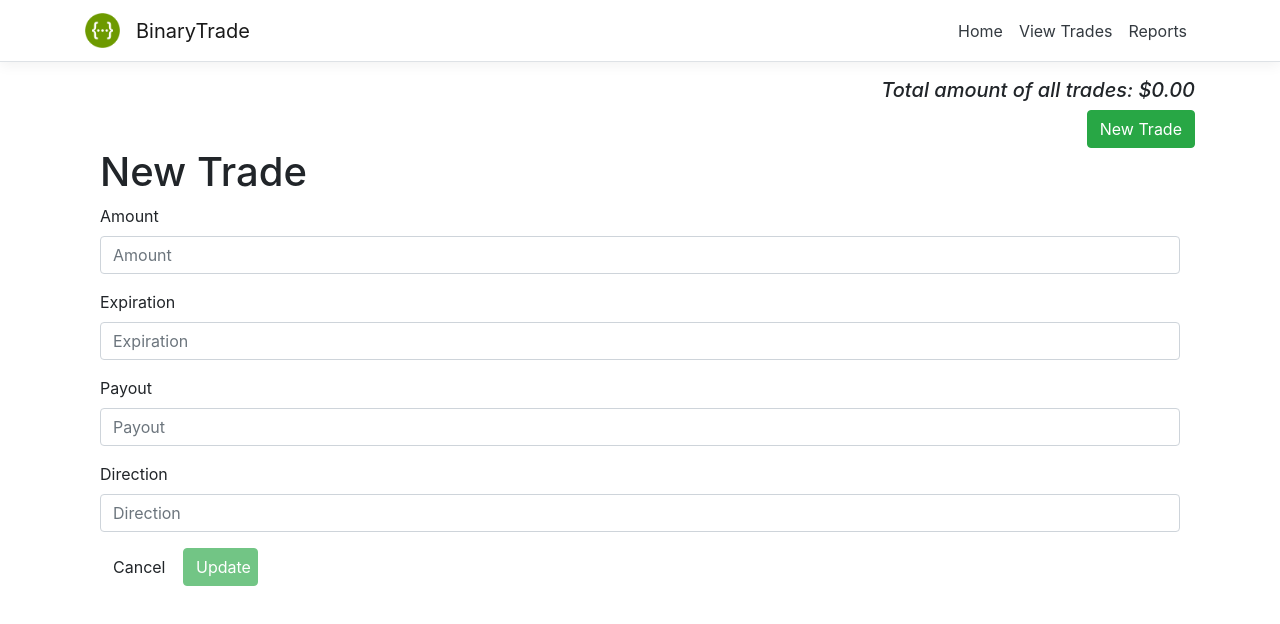
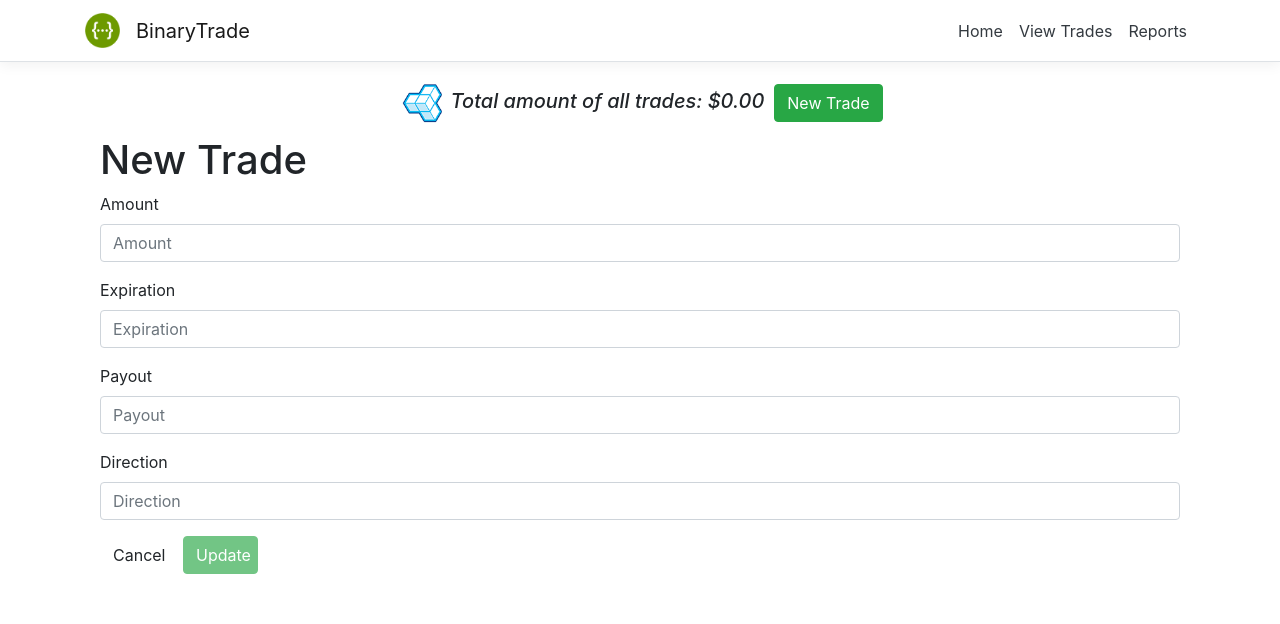
Before and after one commit to sollygit/BinaryTrade, an Angular app in the folder StockTrader/ClientApp/: page /trades/1 in a window 1280 px wide. Shown: the top 624 px of the page. Built offline with nearby package versions, Linux system fonts and the light colour scheme; no server answers.

Commit message:
add logo and fix style

```diff
--- a/StockTrader/ClientApp/src/app/fetch-trades/fetch-trades.component.html
+++ b/StockTrader/ClientApp/src/app/fetch-trades/fetch-trades.component.html
@@ -10,7 +10,7 @@
       <th>Expiration</th>
       <th>Amount</th>
       <th>Direction</th>
-      <th><button (click)="autoTrade()" class="btn btn-info" data-title="Auto Trade"><i class="fa fa-plus"></i>Auto Trader</button></th>
+      <th><button (click)="autoTrade()" class="btn btn-info" data-title="Auto Trade"><i class="fa fa-plus"></i>Generate</button></th>
     </tr>
   </thead>
   <tbody>
@@ -21,7 +21,7 @@
       <td>{{ trade.amount | currency }}</td>
       <td>{{ trade.direction }}</td>
       <td>
-        <button (click)="deleteTrade(trade.id)" class="btn btn-danger" data-title="Delete" data-toggle="modal" data-target="#delete"><i class="fa fa-plus"></i>Delete</button>
+        <button (click)="deleteTrade(trade.id)" class="btn btn-danger" data-title="Delete" style="width:90px;"><i class="fa fa-plus"></i>Delete</button>
       </td>
     </tr>
   </tbody>
--- a/StockTrader/ClientApp/src/app/header/header.component.css
+++ b/StockTrader/ClientApp/src/app/header/header.component.css
@@ -1,3 +1,12 @@
-.center {
+
+.amount {
   font-style: italic;
 }
+
+.total{
+    margin-right:10px;
+}
+
+.logo {
+  height: 50px;
+}
--- a/StockTrader/ClientApp/src/app/header/header.component.html
+++ b/StockTrader/ClientApp/src/app/header/header.component.html
@@ -1,6 +1,9 @@
-<div align="right">
-  <h5 class="center">Total amount of all trades: {{ TotalAmount | currency }}</h5>
-  <button type="button" class="btn btn-success" [routerLink]="['/trades/new']">
-    <i class="fa fa-plus"></i> New Trade
-  </button>
+<div align="center">
+  <h5 class="amount">
+    <img [src]="logo" class="logo" alt="logo">
+    <span class="total">Total amount of all trades: {{ TotalAmount | currency }}</span>
+    <button type="button" class="btn btn-success" [routerLink]="['/trades/new']">
+      <i class="fa fa-plus"></i> New Trade
+    </button>
+  </h5>
 </div>
--- a/StockTrader/ClientApp/src/app/header/header.component.ts
+++ b/StockTrader/ClientApp/src/app/header/header.component.ts
@@ -7,6 +7,7 @@ import { TradeService } from '../services/trade.service';
   styleUrls: ['./header.component.css']
 })
 export class HeaderComponent {
+  logo = require('../../assets/images/logo.png');
   constructor(private tradeService: TradeService) { }
 
   public get TotalAmount() { return this.tradeService.TotalAmount; }
```
Also changed, not shown: StockTrader/ClientApp/src/assets/images/logo.png (added).
